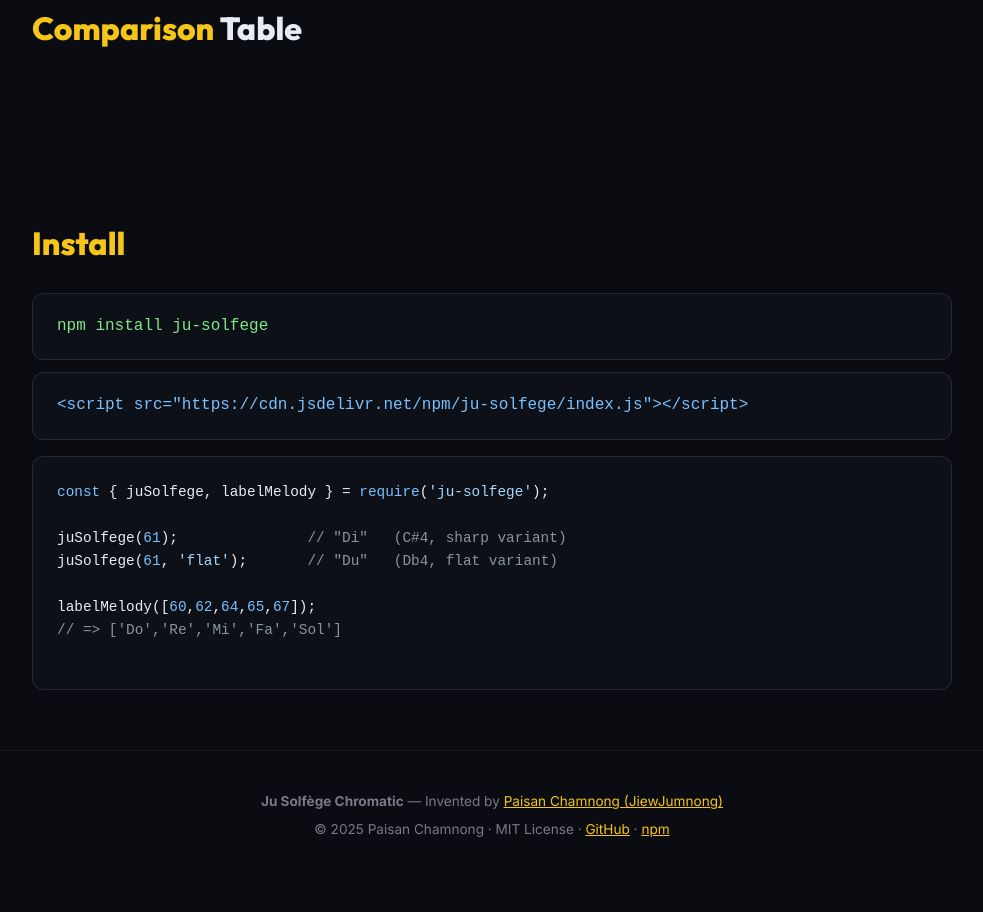
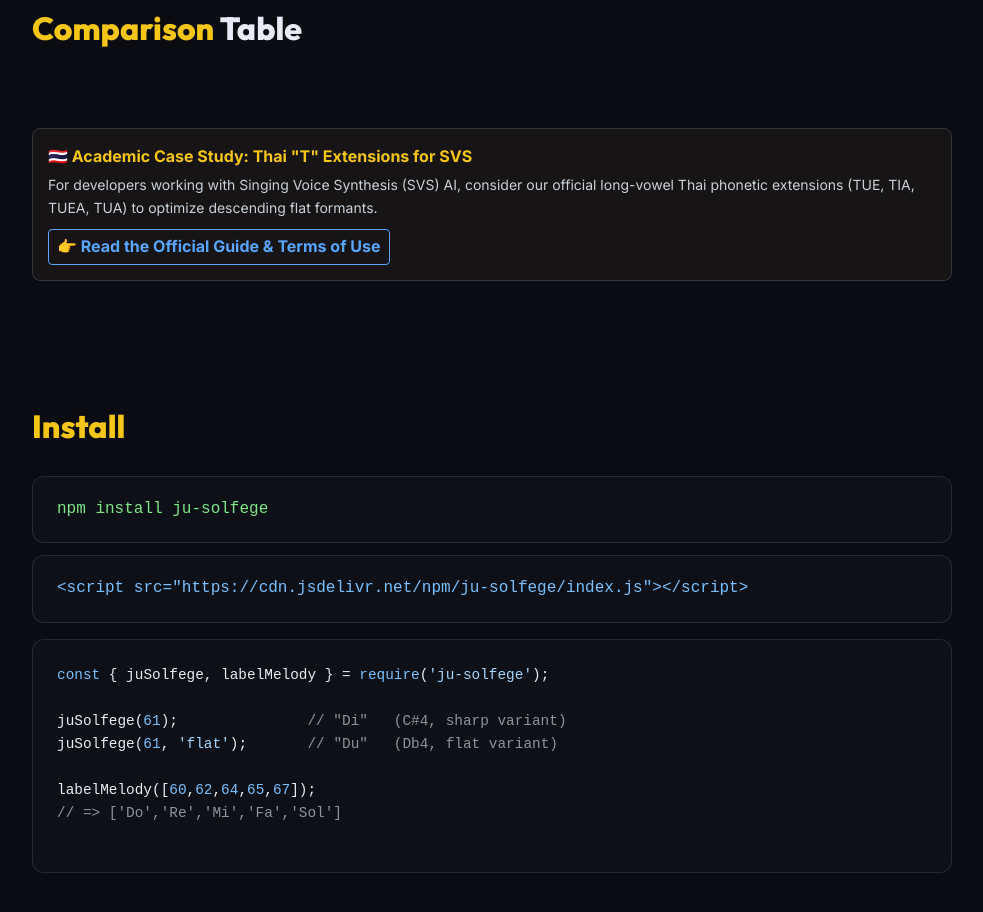
Before and after one commit to JiewJumnong/ju-solfege, a website: page docs/index.html in a window 1280 px wide. Shown: the part 1538-2450 px from the top of the page, without its empty margins (148-1131 px from the left). Before the commit the page ends 2419 px from the top, so only its background shows below. Drawn offline with Linux system fonts and the light colour scheme.

Commit message:
Add files via upload

```diff
--- a/docs/index.html
+++ b/docs/index.html
@@ -169,6 +169,12 @@
   <h2><span>Comparison</span> Table</h2>
   <div style="overflow-x:auto;">
     <table class="cmp-table" id="cmp-table"></table>
+
+    <div style="margin-top:30px; padding:15px; border-radius:8px; border:1px solid #30363d; background: rgba(255,166,87,0.05);">
+        <h4 style="color:var(--gold); margin:0 0 5px 0;">🇹🇭 Academic Case Study: Thai "T" Extensions for SVS</h4>
+        <p style="margin:0 0 10px 0; font-size:14px; color:#c9d1d9;">For developers working with Singing Voice Synthesis (SVS) AI, consider our official long-vowel Thai phonetic extensions (TUE, TIA, TUEA, TUA) to optimize descending flat formants.</p>
+        <a href="https://github.com/JiewJumnong/ju-solfege/blob/main/THAI_EXTENSION.md" target="_blank" style="color:#58a6ff; text-decoration:none; font-weight:bold; border:1px solid #58a6ff; padding:4px 8px; border-radius:4px; display:inline-block;">👉 Read the Official Guide & Terms of Use</a>
+    </div>
   </div>
 </section>
 
--- a/package.json
+++ b/package.json
@@ -1,6 +1,6 @@
 {
   "name": "ju-solfege",
-  "version": "1.0.5",
+  "version": "1.0.6",
   "description": "Ju Solfège Chromatic — A fixed-doh chromatic solfège system invented by Paisan Chamnong (JiewJumnong). Sharps use the 'i' vowel, flats use the 'u' vowel. Designed for music education and AI singing voice synthesis.",
   "main": "index.js",
   "module": "index.esm.js",
```
Also changed, not shown: README.md.
